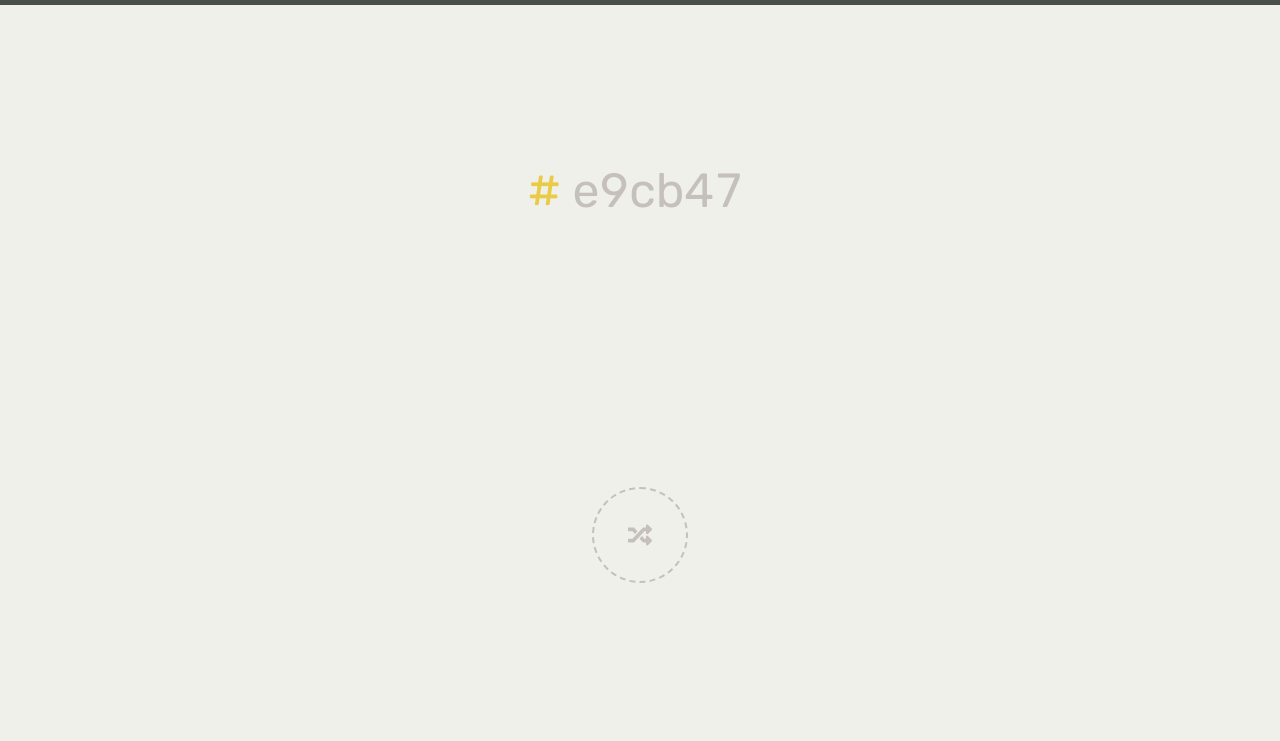
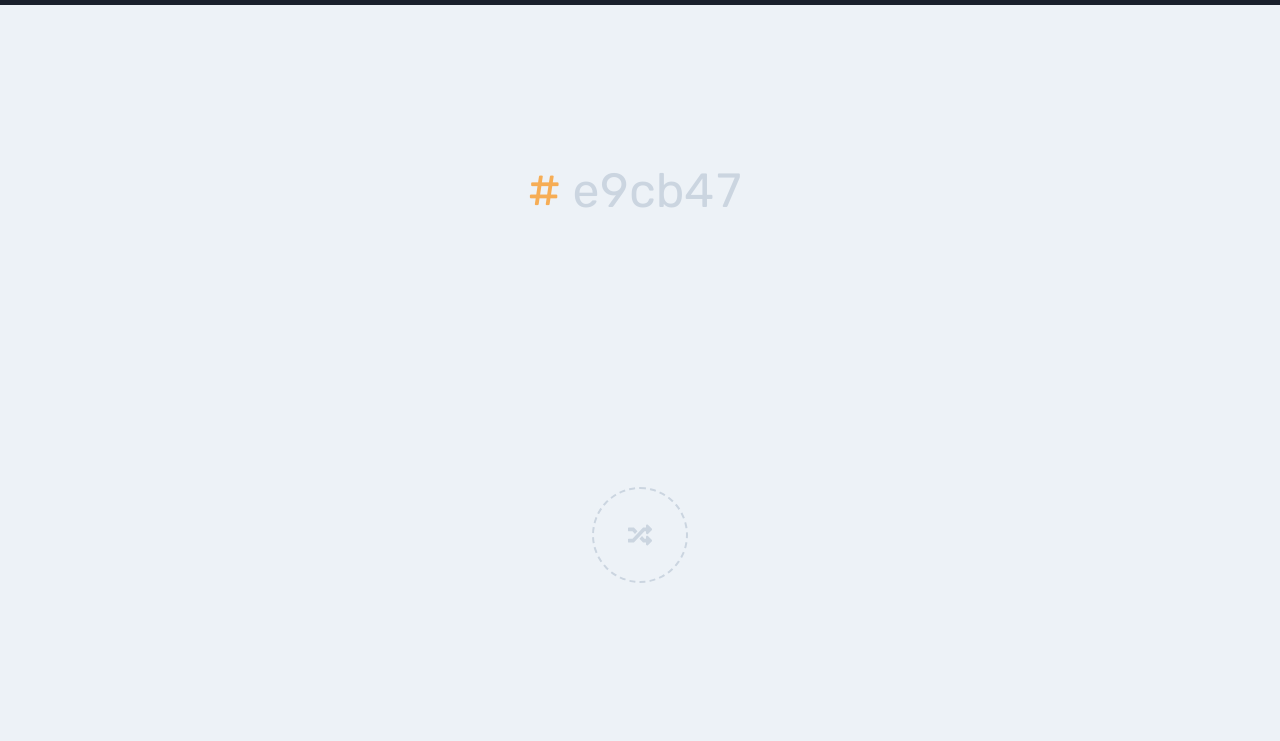
Before and after one commit to amr-adel/color-name, a website with bundled scripts: page index.html in a window 1280 px wide. Shown: the part 59-800 px from the top of the page. Built offline with nearby package versions, Linux system fonts and the light colour scheme.

Commit message:
TypeScript backup

```diff
--- a/css/style.scss
+++ b/css/style.css
@@ -8,10 +8,10 @@
   --space-xl: 48px;
   --space-xxl: 64px;
 
-  --light: #eff0ea;
-  --mid: #c5c0bc;
-  --dark: #484e4a;
-  --yellow: #e9cb47;
+  --light: #edf2f7;
+  --mid: #cbd5e0;
+  --dark: #1a202c;
+  --yellow: #f6ad55;
   --green: #00a19b;
 
   --shadow-s: 0 1px 2px 0 rgba(0, 0, 0, 0.05);
@@ -473,7 +473,7 @@ body[data-menu-state="visible"] .menu-body {
 }
 
 .menu-body a {
-  color: inherit;
+  color: var(--yellow);
   text-decoration: underline;
   text-decoration-color: var(--mid);
   transition: color 0.2s ease-out;
@@ -524,6 +524,7 @@ body[data-menu-state="visible"] .menu-body {
 }
 
 .social-links li {
+  color: var(--yellow);
   height: var(--space);
   width: var(--space);
 }
--- a/index.html
+++ b/index.html
@@ -62,7 +62,7 @@
       rel="stylesheet"
     />
     <script src="./js/app.ts" defer></script>
-    <link rel="stylesheet" href="css/style.scss" />
+    <link rel="stylesheet" href="css/style.css" />
     <title>ColorName</title>
   </head>
   <body data-menu-state="hidden">
--- a/package.json
+++ b/package.json
@@ -3,7 +3,7 @@
   "version": "1.0.0",
   "description": "A handy tool to get the corresponding color name from a given hexadecimal color code.",
   "scripts": {
-    "start": "parcel index.html",
+    "start": "parcel index.html -o chrome",
     "build": "parcel build index.html --no-source-maps"
   },
   "repository": {
```
Also changed, not shown: 1 other file.
